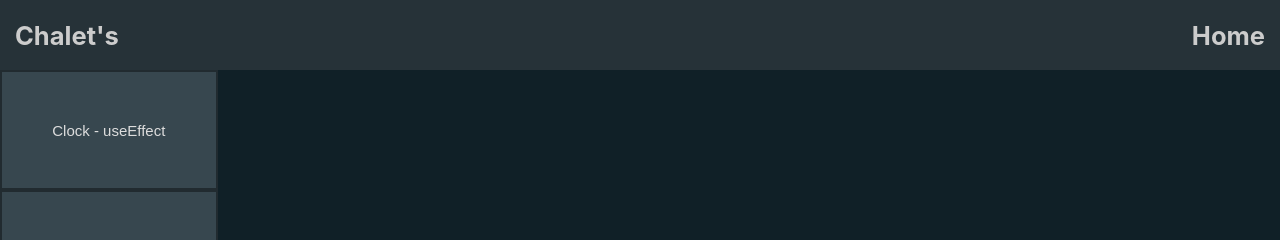
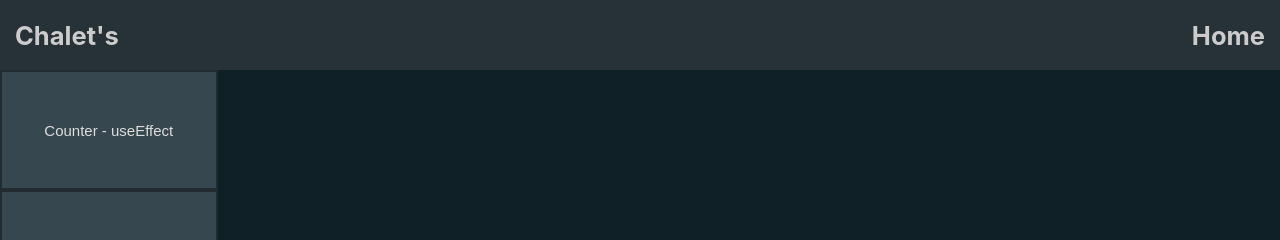
Before and after one commit to marcosChalet/my-react-exercises-page, a React (Create React App) app: page /clock in a window 1280 px wide. Shown: the top 240 px of the page. Built offline with nearby package versions, Linux system fonts and the light colour scheme.

Commit message:
:sparkles: feat: project remake

```diff
--- a/src/components/Clock/index.jsx
+++ b/src/components/Counter/index.jsx
@@ -18,7 +18,7 @@ const Contador = _ => {
   )
 }
 
-const Clock = _ => {
+const Counter = _ => {
   return (
     <Main>
       <div className="App container">
@@ -28,4 +28,4 @@ const Clock = _ => {
   );
 }
 
-export default Clock
+export default Counter
--- a/src/components/Home/index.jsx
+++ b/src/components/Home/index.jsx
@@ -6,14 +6,12 @@ import Main from '../template/Main/'
 const Home = _ => {
   return (
     <Main>
-      {/* <section className="content container"> */}
       <div className="home">
         <h1>Mini projetos em React</h1>
         <p>Essa página é destinada a armazenar projetos em React que fiz,
           e que venho fazendo, para aprender os conceitos básicos do framework.
         </p>
       </div>
-      {/* </section> */}
     </Main>
   )
 }
--- a/src/components/template/Main/index.jsx
+++ b/src/components/template/Main/index.jsx
@@ -17,7 +17,7 @@ const Header = _ => {
 const Projects = _ => {
 
   const myProjects = [
-    "Clock - useEffect", "Em breve 2", "Em breve 3",
+    "Counter - useEffect", "Em breve 2", "Em breve 3",
     "Em breve 4", "Em breve 5", "Em breve 6",
     "Em breve 7", "Em breve 8", "Em breve 9",
   ]
--- a/src/main/AppRoutes.jsx
+++ b/src/main/AppRoutes.jsx
@@ -6,7 +6,7 @@ import {
 } from 'react-router-dom'
 
 import Home from '../components/Home/'
-import Clock from '../components/Clock/'
+import Counter from '../components/Counter/'
 
 const MyRoutes = _ => {
   return (
@@ -14,7 +14,7 @@ const MyRoutes = _ => {
     <Router>
       <Routes>
         <Route exact path='/' element={<Home />} />
-        <Route exact path='/clock' element={<Clock />} />
+        <Route exact path='/clock' element={<Counter />} />
         <Route path='*' element={<Home />} />
       </Routes>
     </Router>
```
Also changed, not shown: src/components/Counter/style.css (renamed from src/components/Clock/style.css).
